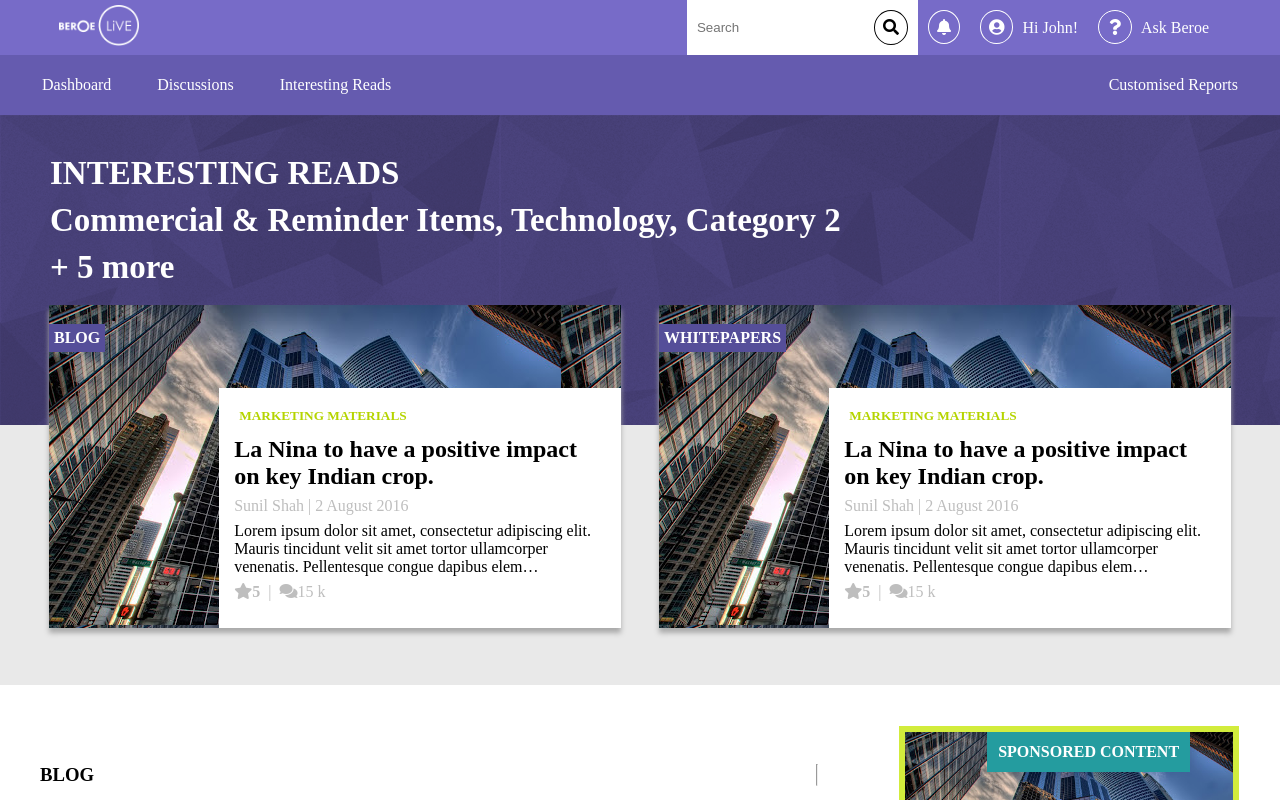
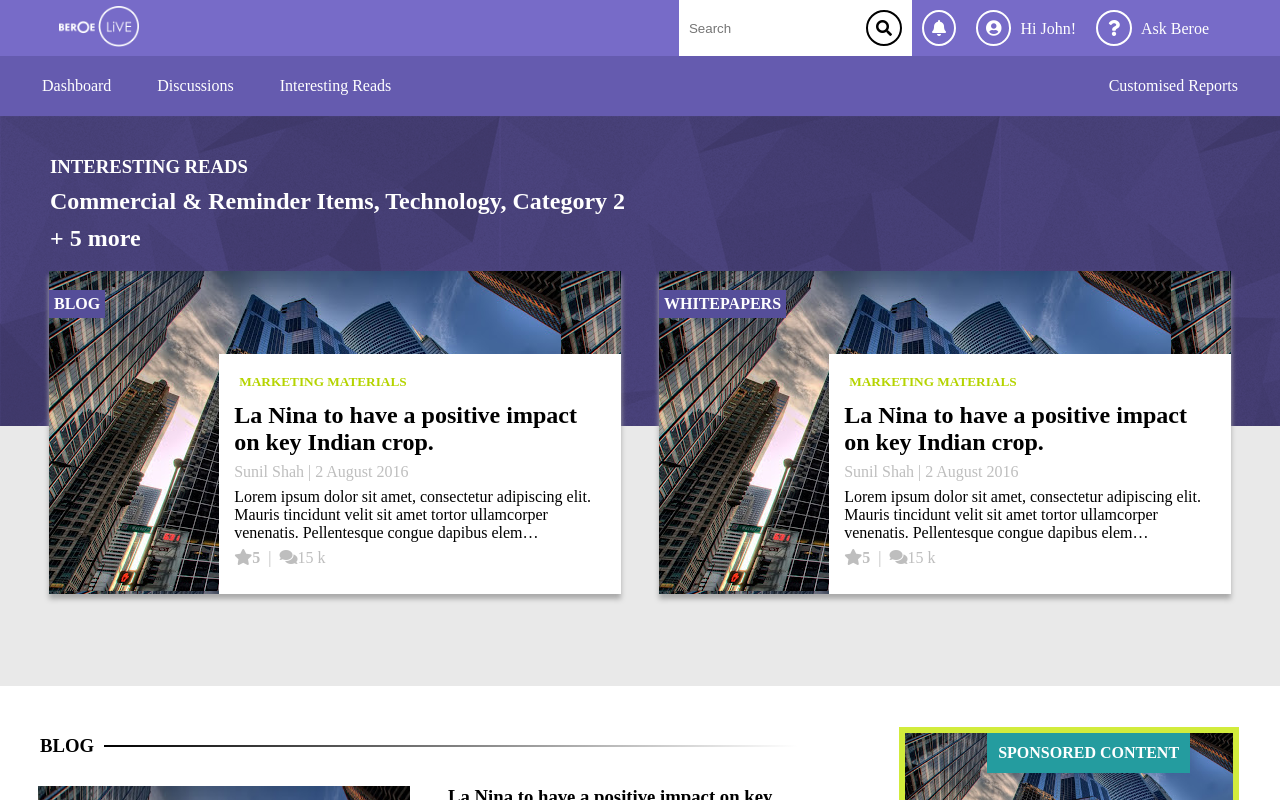
Before and after one commit to Poonam-Gorai/Assignmentone, a plain HTML site: page index1.html in a window 1280 px wide. Shown: the top 800 px of the page. Drawn offline with Linux system fonts and the light colour scheme.

Commit message:
Add files via upload

```diff
--- a/style.css
+++ b/style.css
@@ -27,7 +27,7 @@ html,body{
     padding: 0px 40px;
 }
 .rightheader i {
-    border: 1px solid;
+    border: 2px solid;
     border-radius: 50%;
     padding: .5em;
 }
@@ -112,7 +112,6 @@ img.logo {
     padding-left: 20px;
     color:white ;
     font-family: Titillium;
-    font-size: 33px;
 }
 .Rectangle {
     display: flex;
@@ -201,9 +200,22 @@ img {
     width:29%;
     padding: 41px;
 }
+hr {
+    background-color: #fff;
+    padding: 0;
+    margin-top: 10px;
+    margin-left: 10px;
+    margin-right: 20px;
+    width: 100%;
+    }
 
+    hr.hr-1 {
+    border: 0;
+    height: 2px;
+    background-image: linear-gradient(to right, rgb(0 0 0), rgba(0, 0, 0, 0.5), rgba(0, 0, 0, 0));
+    }
 .content-main-heading {
-    padding: 40px 21px;
+    padding: 10px 21px;
     display: flex;
     justify-content: space-between;
 }
@@ -227,7 +239,7 @@ img {
     left: 25%;
 }
 .header-mobile a{
-    border: 1px solid;
+    border: 2px solid;
     border-radius: 50%;
     padding: 9px 11px 9px 11px;
 }
```
